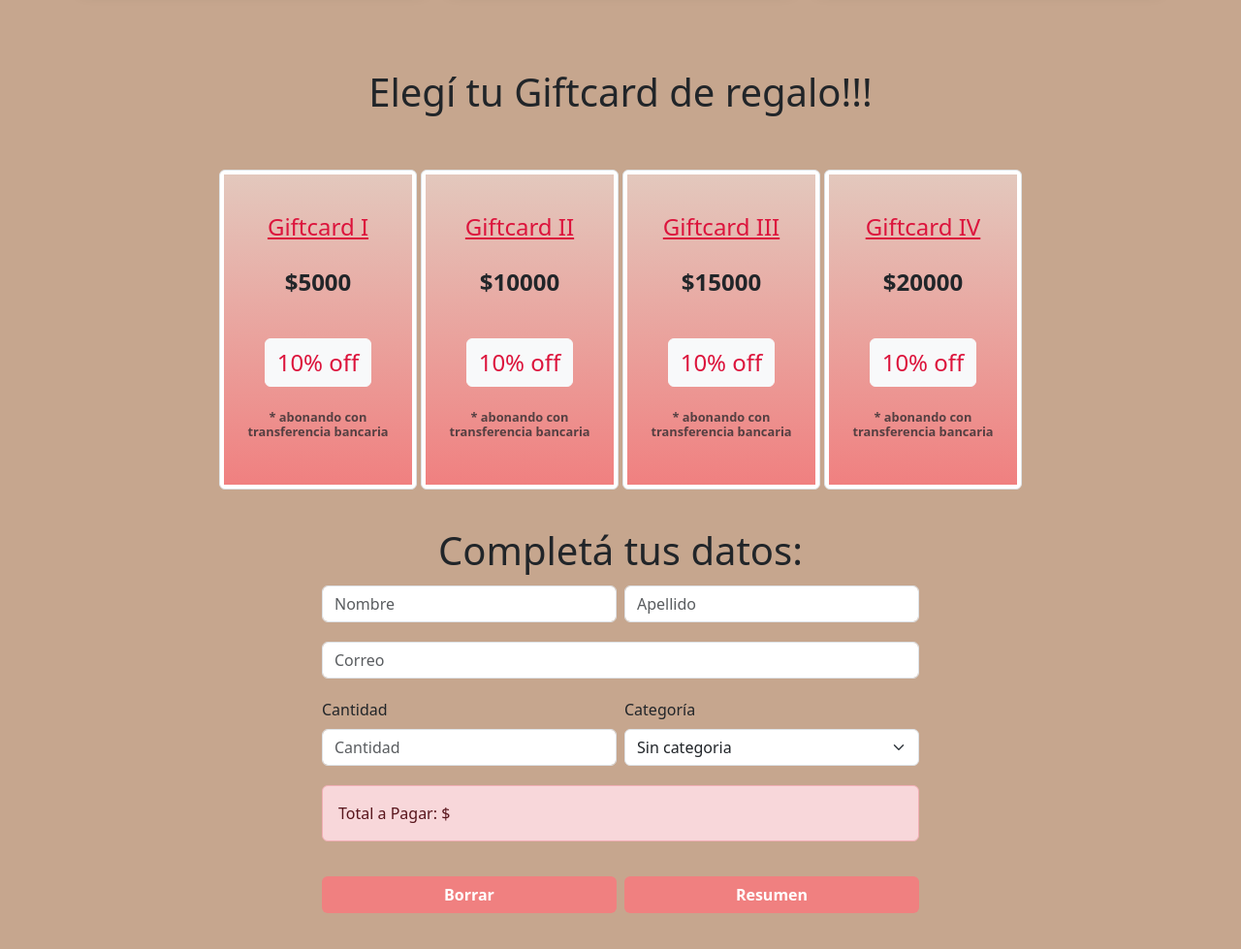
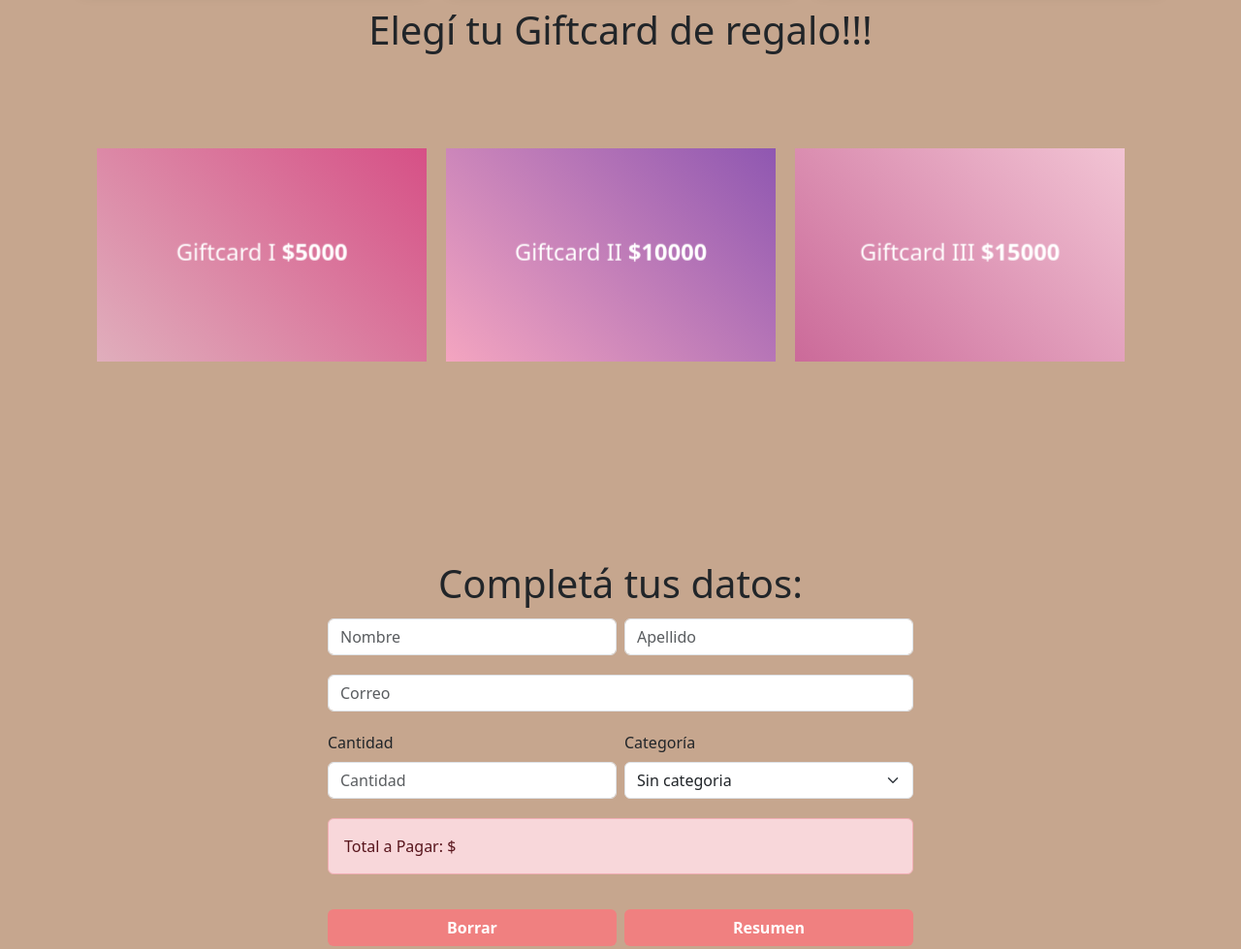
Before and after one commit to Malecastillo/bendita, a plain HTML site: page index.html in a window 1280 px wide. Shown: the part 2315-3294 px from the top of the page at 97% size. Drawn offline with nearby package versions, Linux system fonts and the light colour scheme.

Commit message:
se actualizan las giftcards

```diff
--- a/Giftcard/giftcard.js
+++ b/Giftcard/giftcard.js
@@ -2,7 +2,6 @@ const giftcards = {
   giftcardI: 5000,
   giftcardII: 10000,
   giftcardIII: 15000,
-  giftcardIV: 20000,
 };
 
 const cantidad = document.getElementById('cantidad');
--- a/index.html
+++ b/index.html
@@ -37,7 +37,6 @@
       </div>
     </nav>
   </header>
-
   <main class="container-fluid">
     <div id="carouselExample" class="carousel slide">
       <div class="carousel-inner">
@@ -76,9 +75,6 @@
       </button>
     </div>
   </main>
-
-
-
 
   <section>
     <div class="container-md mt-4">
@@ -120,69 +116,45 @@
 
   </section>
 
-  <main>
-    <div class="container-fluid mx-auto" style="padding-top: 4rem;" id="cards">
+  <main id="cards">
     <h1 class="fs-1 fw-light text-center" style="padding-bottom: 3rem;"> <strong>Elegí tu Giftcard de
         regalo!!!</strong></h1>
-      <div class="row justify-content-center g-1">
-        <div class="col-3" style="width: 13rem;">
-          <div class="card border p-1">
-            <div class="card-body text-center">
-              <h5 class="card-title mt-4 gift"><u>Giftcard I</u></h5>
-              <p class="card-text mt-4 fw-bold" style="font-size: x-large;">$5000</p>
-              <p class="card-text fw-bold"><button type="button" class="btn btn-light mt-4 gift">10% off</button></p>
-              <h6 class="card-subtitle mb-2 mt-4 text-muted fw-bold" style="font-size: 0.8rem;">* abonando con
-                transferencia
-                bancaria
-              </h6>
+    <div class="container-fluid">
+      <div class="services">
+        <div class="service service1">
+          <div class="front">
+            <h4>Giftcard I <strong> $5000 </strong></h4>
+          </div>
+          <div class="back">
+            <h3>Giftcard I <strong> $5000 </strong></h3>
+            <p>10% off *abonando con transferencia...</p>
           </div>
         </div>
+        <div class="service service2">
+          <div class="front">
+            <h4>Giftcard II <strong> $10000 </strong></h4>
+
           </div>
-        <div class="col-3" style="width: 13rem;">
-          <div class="card border p-1">
-            <div class="card-body text-center">
-              <h5 class="card-title mt-4 gift"><u>Giftcard II</u></h5>
-              <p class="card-text mt-4 fw-bold" style="font-size: x-large;">$10000</p>
-              <p class="card-text fw-bold"><button type="button" class="btn btn-light mt-4 gift">10% off</button></p>
-              <h6 class="card-subtitle mb-2 mt-4 text-muted fw-bold" style="font-size: 0.8rem;">* abonando con
-                transferencia
-                bancaria
-              </h6>
+          <div class="back">
+            <h3>Giftcard II <strong> $10000 </strong></h3>
+            <p>10% off *abonando con transferencia...</p>
           </div>
         </div>
+        <div class="service service3">
+          <div class="front">
+            <h4> Giftcard III <strong> $15000 </strong></h4>
+
           </div>
-        <div class="col-3" style="width: 13rem;">
-          <div class="card border p-1">
-            <div class="card-body text-center">
-              <h5 class="card-title mt-4 gift"><u>Giftcard III</u></h5>
-              <p class="card-text mt-4 fw-bold" style="font-size: x-large;">$15000</p>
-              <p class="card-text fw-bold"><button type="button" class="btn btn-light mt-4 gift">10% off</button></p>
-              <h6 class="card-subtitle mb-2 text-muted mt-4 fw-bold" style="font-size: 0.8rem;">* abonando con
-                transferencia
-                bancaria
-              </h6>
-            </div>
-          </div>
-        </div>
-        <div class="col-3" style="width: 13rem;">
-          <div class="card border p-1">
-            <div class="card-body text-center">
-              <h5 class="card-title mt-4 gift"><u>Giftcard IV</u></h5>
-              <p class="card-text mt-4 fw-bold" style="font-size: x-large;">$20000</p>
-              <p class="card-text fw-bold"><button type="button" class="btn btn-light mt-4 gift">10% off</button></p>
-              <h6 class="card-subtitle mb-2 mt-4 text-muted fw-bold" style="font-size: 0.8rem;">* abonando con
-                transferencia
-                bancaria
-              </h6>
-            </div>
-          </div>
+          <div class="back">
+            <h3>Giftcard III <strong> $15000 </strong></h3>
+            <p>10% off *abonando con transferencia...</p>
           </div>
         </div>
       </div>
 
 
       <div class="container w-50 pt-2">
-      <form class="row g-1 gx-2 formulario" id="formulario">
+        <form class="row g-1 gx-2 formulario">
           <h1 class="fs-1 fw-light text-center"><strong>Completá tus datos:</strong></h1>
           <br>
           <div class="col-md-6 mb-3">
@@ -205,7 +177,6 @@
               <option value="giftcardI">Giftcard I</option>
               <option value="giftcardII">Giftcard II</option>
               <option value="giftcardIII">Giftcard III</option>
-            <option value="giftcardIV">Giftcard IV</option>
             </select>
           </div>
           <div class="mb-3">
--- a/styles.css
+++ b/styles.css
@@ -36,16 +36,97 @@ a {
     background-color: rgb(227, 200, 189);
 }
 
-.card-body {
-    height: 20rem;
-    background-image: linear-gradient(rgb(227, 200, 189), lightcoral);
+.container {
+	display: flex;
+	justify-content: center;
+	align-items: center;
+	height: 90vh;
+	flex-direction: column;
 }
 
-#formulario {
-    padding-top: 5%;
+.services {
+	display: flex;
+	flex-wrap: wrap;
+	flex-direction: row;
+	justify-content: center;
+	align-items: center;
+	width: 95%;
+	margin: 50px auto 20px auto;
+}
+.service {
+	display: flex;
+	justify-content: center;
+	align-items: center;
+	height: 220px;
+	width: 340px;
+	margin-right: 20px;
+	margin-bottom: 20px;
+	position: relative;
+	transform-style: preserve-3d;
+	perspective: 700px;
 }
 
-.gift {
-    color: crimson;
-    font-size: x-large;
+.front {
+	position: absolute;
+	display: inline-flex;
+	justify-content: center;
+	align-items: center;
+	width: 100%;
+	height: 100%;
+	backface-visibility: hidden;
+	transform: rotateX(0deg);
+	transform-style: preserve-3d;
+	background-image: linear-gradient(45deg, rgb(224, 174, 188),rgb(214, 80, 134));
+	transition: 0.7s;
 }
+
+.back {
+	position: absolute;
+	color: whitesmoke;
+	text-align: center;
+	width: 100%;
+	height: 100%;
+	transform-style: preserve-3d;
+	backface-visibility: hidden;
+	transform: rotateX(-180deg);
+	background-image: linear-gradient(45deg, rgb(244 165 192), rgb(143 87 177));
+	transition: 0.7s;
+}
+
+.service:hover .back {
+	transform: rotateX(0deg);
+}
+
+.front h4 {
+	color: white;
+	font-size: 22px;
+	font-weight: 400;
+	transform: translateZ(50px);
+}
+
+.back h3 {
+	display: inline-block;
+	margin: 50px auto 30px auto;
+	transform: translateZ(50px);
+	color: rgb(250, 250, 250);
+}
+
+.back p {
+	margin: 0 40px;
+	transform: translateZ(50px);
+}
+
+.service1 .front {
+	background: linear-gradient(45deg, rgb(224, 174, 188),rgb(214, 80, 134));
+}
+
+.service2 .front {
+	background: linear-gradient(45deg, rgb(244 165 192), rgb(143 87 177));
+}
+
+.service3 .front {
+	background: linear-gradient(45deg, rgb(203 106 153), rgb(242, 196, 212));
+}
+.service:hover .front {
+	transform: rotateX(180deg);
+}
```
Lines whose indentation alone changed are shown as unchanged.
